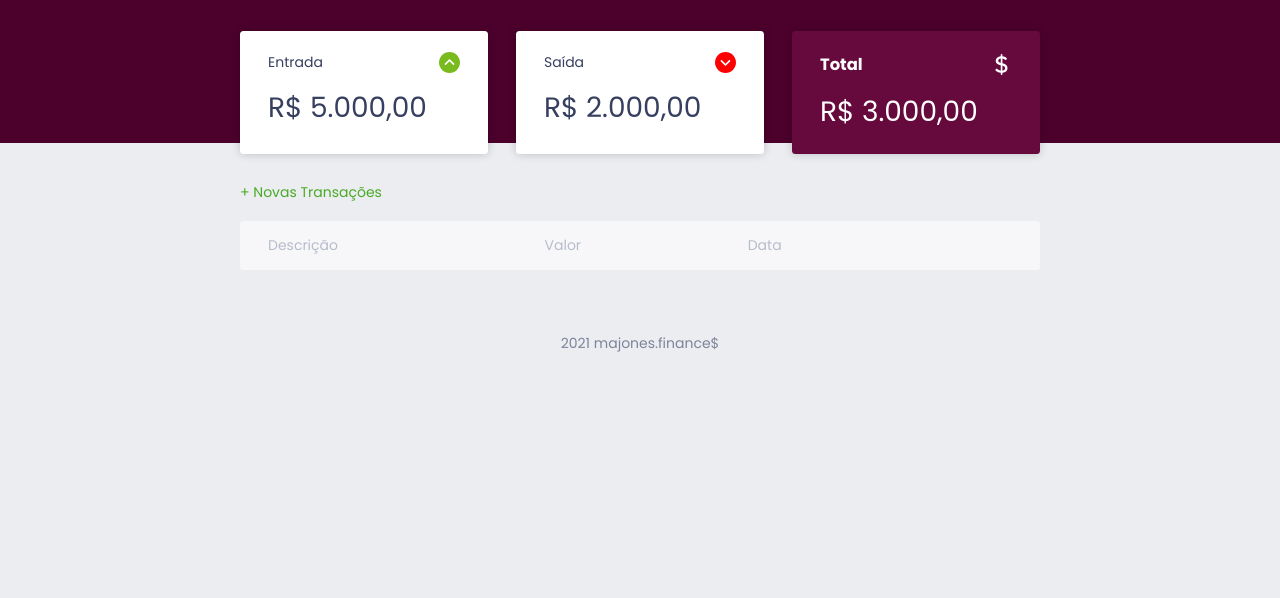
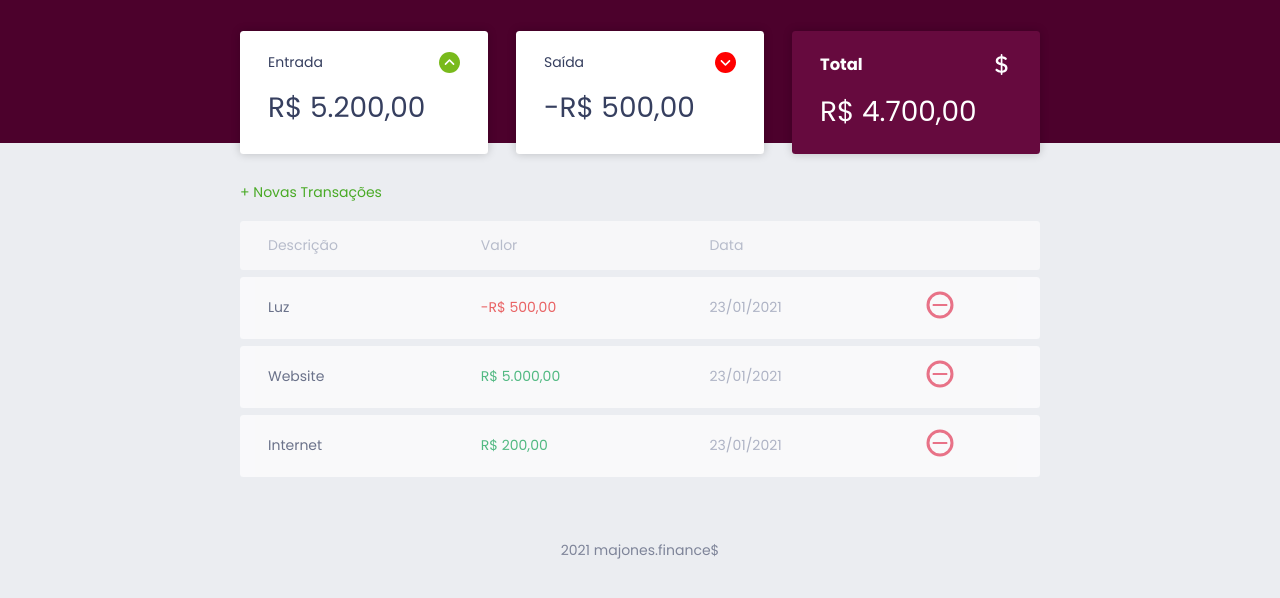
Before and after one commit to jhonathanvitor/majonesFinance, a plain HTML site: page index.html in a window 1280 px wide. Shown: the part 66-664 px from the top of the page. Drawn offline with Linux system fonts and the light colour scheme.

Commit message:
Correcao no carregamento da DOM

```diff
--- a/index.html
+++ b/index.html
@@ -67,7 +67,7 @@
                         <th></th>
                     </tr>
                 </thead>
-                <tbody>
+                <tbody id="tbody-table">
                 </tbody>
             </table>
         </section>
--- a/scripts.js
+++ b/scripts.js
@@ -58,18 +58,31 @@ const Transaction = {
     },
 
     total() {
-        return transaction.income() + transaction.expense()
+        return Transaction.incomes() + Transaction.expenses()
     }
 }
 
-const DOM = {
-    transactionsContainer: document.querySelector('#data-table tbody'),
+var DOM = {
+    /* Fora do escopo nao funciona!
+       Pois o objeto esta sendo criado antes da DOM carregar
+    */
+    transactionsContainer: document.querySelector('#tbody-table'),
 
-    addTransaction(transaction, index) {
+    addTransaction: function (transaction) {
         const tr = document.createElement('tr')
         tr.innerHTML = DOM.innerHTMLTransaction(transaction)
 
-        DOM.transactionsContainer.appendChild(tr)
+        /* Dentro do escopo funciona!
+        - Atribuindo com 'querySelector'
+            var transContainer = document.querySelector('#tbody-table');
+        - Atribuindo com 'getElementById'
+            var transContainer = document.getElementById('tbody-table');
+        - ou usando document direto das duas formas
+            document.querySelector('#tbody-table').appendChild(tr)
+            document.getElementById('tbody-table').appendChild(tr)
+        */
+        var transContainer = document.getElementById('tbody-table');
+        transContainer.appendChild(tr);
     },
     innerHTMLTransaction(transaction) {
         const CSSclass = transaction.amount > 0 ? "income" : "expense"
@@ -114,6 +127,13 @@ const Utils = {
     }
 }
 
+
+function domLoaded() {
+    if (document.readyState === "loading") {
+        console.log("loading")
+    }
+    else {
+
         transactions.forEach(function (transaction) {
             DOM.addTransaction(transaction)
         })
@@ -127,3 +147,11 @@ Transaction.add({
             amount: 299,
             date: '23/01/20201'
         })
+    }
+}
+
+window.onload = function() {
+    domLoaded();
+};
+
+//window.addEventListener('DOMContentLoaded', domLoaded, false)
```
Lines whose indentation alone changed are shown as unchanged.
